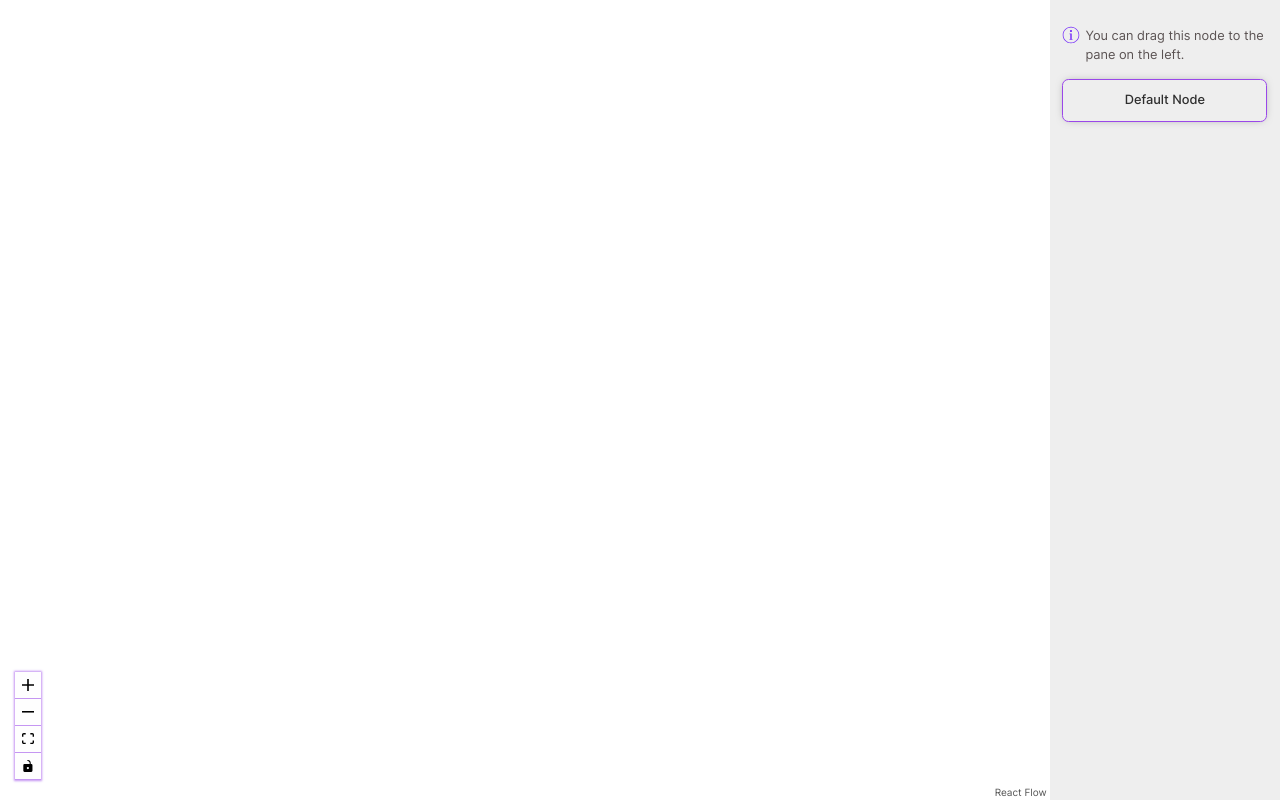
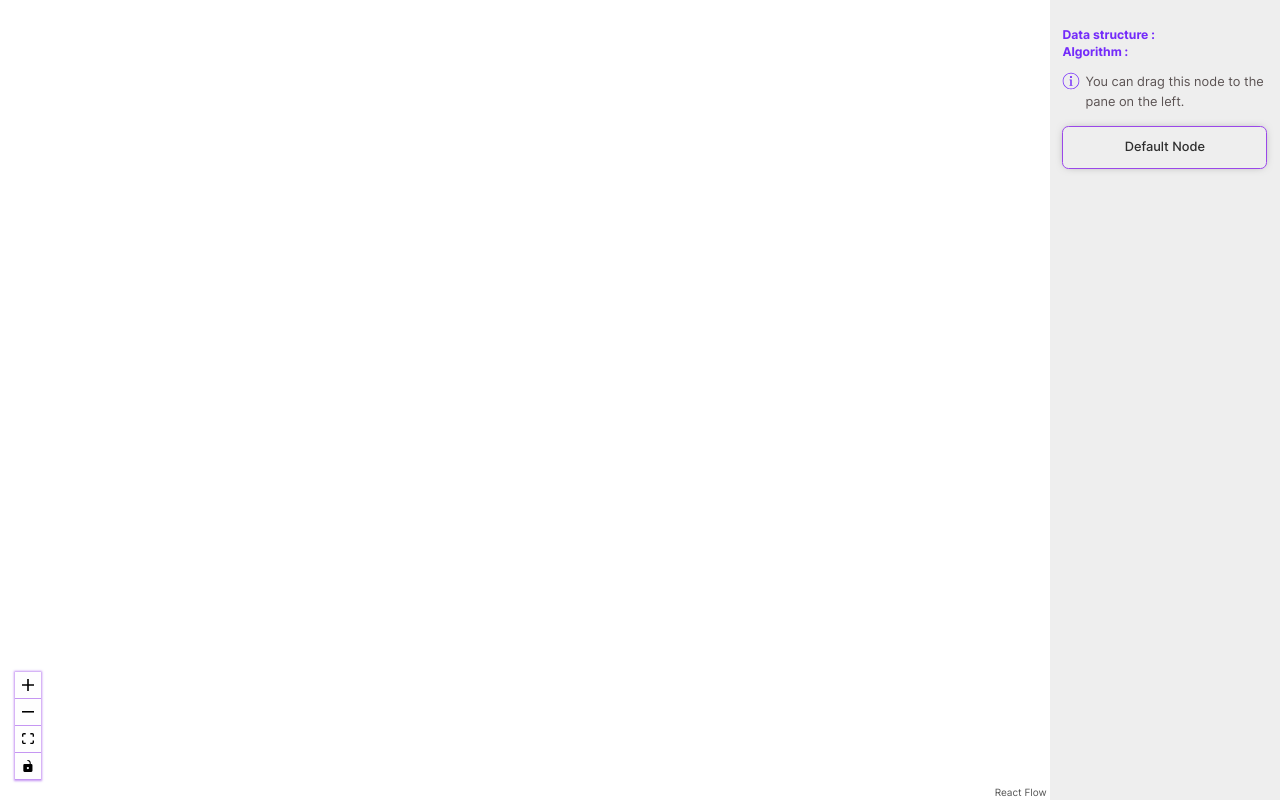
Before and after one commit to EllaShapouri/graph-tree-algorithms, a React (Create React App) app: page /getflow in a window 1280 px wide. Built offline with nearby package versions, Linux system fonts and the light colour scheme; what styled-react-modal would draw is missing.

Commit message:
Show selected algorithm and data structure in sidebar

```diff
--- a/src/components/SelectAlgorithm/ModalContent/ModalContent.js
+++ b/src/components/SelectAlgorithm/ModalContent/ModalContent.js
@@ -19,9 +19,7 @@ import {
     FormButtonWrapper,
 } from "./ModalContent.styled";
 
-const ModalContent = (props) => {
-    console.log("props", props);
-
+const ModalContent = () => {
     const [dataStructure, setDataStructure] = useState("graph");
     const [algorithm, setAlgorithm] = useState("BFS");
 
--- /dev/null
+++ b/src/components/Sidebar/DataAlgorithm/DataAlgorithm.js
@@ -0,0 +1,23 @@
+import { useSelector } from "react-redux";
+import { Paragraph } from "./../../Common/Paragraph";
+import { Title } from "./../../Common/Title";
+import { DataAlgorithmWrapper, DataWrapper } from "./DataAlgorithm.styled";
+
+const DataAlgorithm = () => {
+    const Algorithm = useSelector((state) => state.data.algorithm);
+    const dataStructure = useSelector((state) => state.data.dataStructure);
+    return (
+        <DataAlgorithmWrapper>
+            <DataWrapper>
+                <Title>Data structure : </Title>
+                <Paragraph>{dataStructure}</Paragraph>
+            </DataWrapper>
+            <DataWrapper>
+                <Title>Algorithm : </Title>
+                <Paragraph>{Algorithm}</Paragraph>
+            </DataWrapper>
+        </DataAlgorithmWrapper>
+    );
+};
+
+export default DataAlgorithm;
--- /dev/null
+++ b/src/components/Sidebar/DataAlgorithm/DataAlgorithm.styled.js
@@ -0,0 +1,13 @@
+import styled from "styled-components";
+
+export const DataWrapper = styled.div`
+    display: flex;
+    justify-content: flex-start;
+    p {
+        margin-left: .5em;
+    }
+`;
+
+export const DataAlgorithmWrapper = styled.div`
+    margin-bottom: 1em;
+`;
--- a/src/components/Sidebar/Sidebar.js
+++ b/src/components/Sidebar/Sidebar.js
@@ -1,10 +1,12 @@
 import { Aside, SidebarWrapper } from "./Sidebar.styled";
 import GetFlowSidebar from "./GetFlow/GetFlowSidebar";
+import DataAlgorithm from "./DataAlgorithm/DataAlgorithm";
 
 const Sidebar = () => {
     return (
         <Aside>
             <SidebarWrapper>
+                <DataAlgorithm />
                 <GetFlowSidebar />
             </SidebarWrapper>
         </Aside>
```
